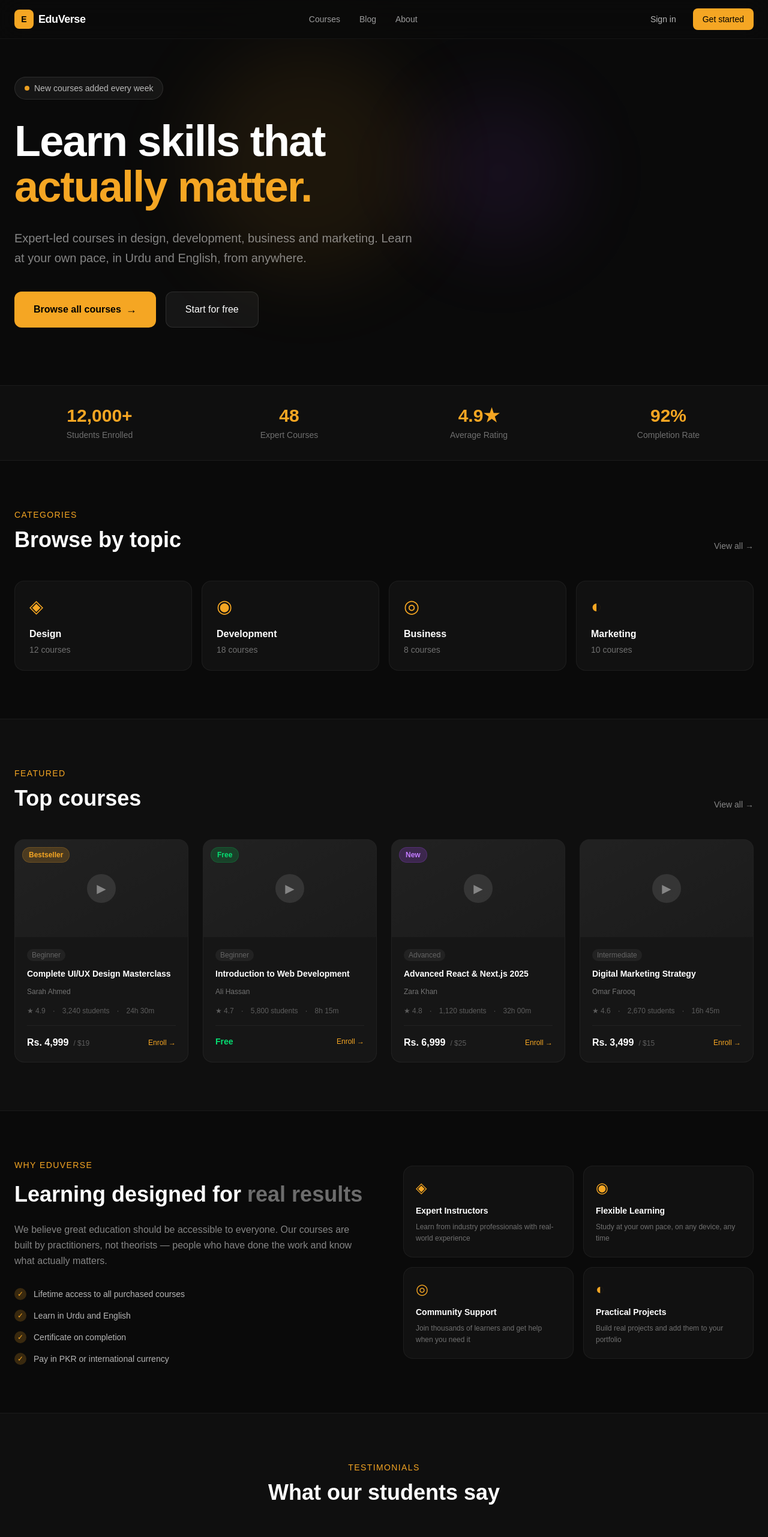
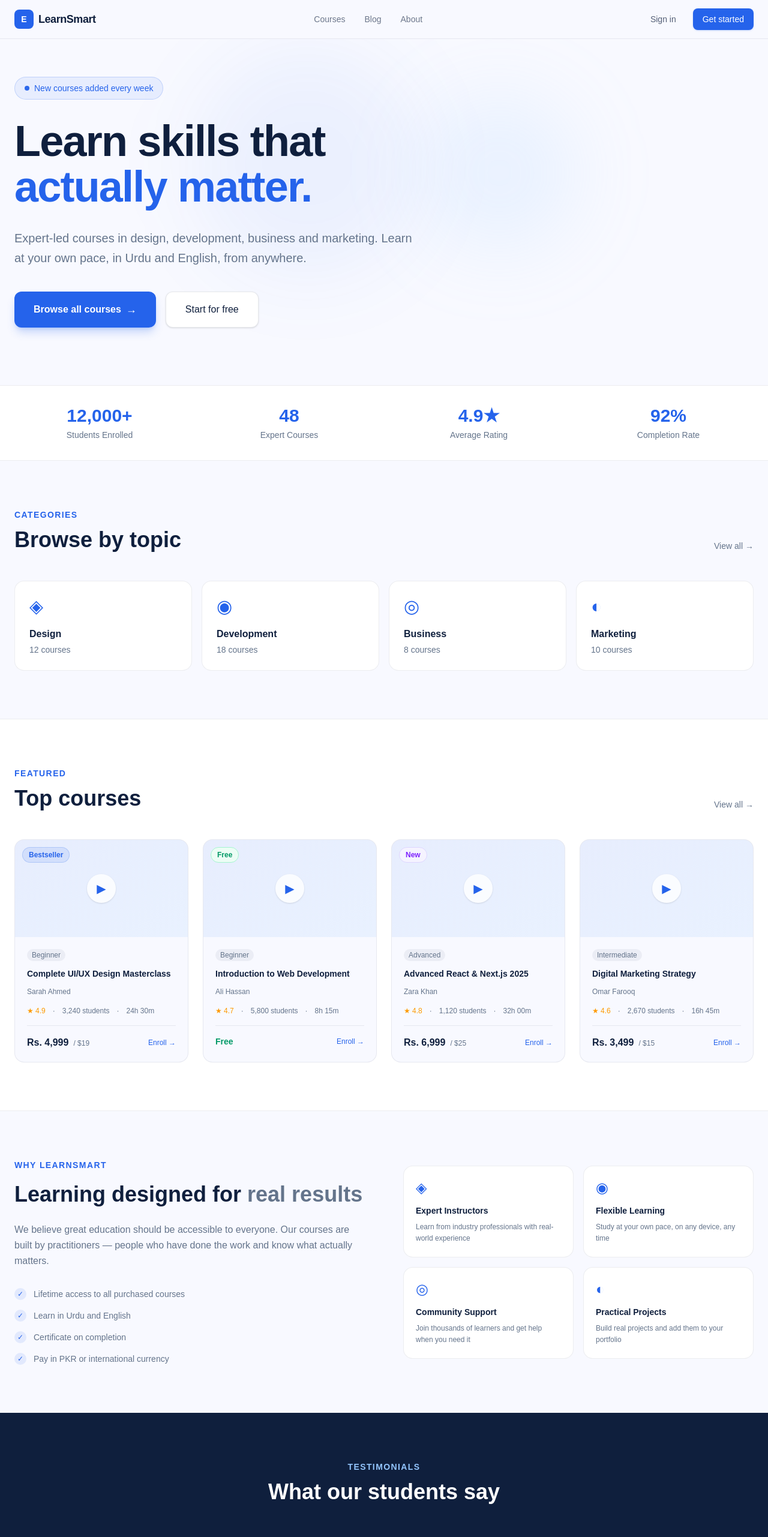
Before and after one commit to fa046/course-platform, a Next.js app: page / in a window 1280 px wide. Shown: the top 2562 px of the page at 60% size. Built offline with nearby package versions, Linux system fonts and the light colour scheme.

Commit message:
Update homepage

```diff
--- a/app/page.tsx
+++ b/app/page.tsx
@@ -92,27 +92,27 @@ const testimonials = [
 
 export default function HomePage() {
   return (
-    <main className="min-h-screen bg-[#0A0A0A] text-white overflow-x-hidden">
+    <main className="min-h-screen bg-[#F8F9FF] text-[#0F1F3D] overflow-x-hidden">
 
       {/* Navigation */}
-      <nav className="fixed top-0 left-0 right-0 z-50 border-b border-white/5 bg-[#0A0A0A]/90 backdrop-blur-xl">
+      <nav className="fixed top-0 left-0 right-0 z-50 border-b border-[#0F1F3D]/8 bg-[#F8F9FF]/95 backdrop-blur-xl">
         <div className="max-w-7xl mx-auto px-6 h-16 flex items-center justify-between">
           <Link href="/" className="flex items-center gap-2">
-            <div className="w-8 h-8 rounded-lg bg-[#F5A623] flex items-center justify-center">
-              <span className="text-black font-bold text-sm">E</span>
+            <div className="w-8 h-8 rounded-lg bg-[#2563EB] flex items-center justify-center">
+              <span className="text-white font-bold text-sm">E</span>
             </div>
-            <span className="font-semibold text-lg tracking-tight">EduVerse</span>
+            <span className="font-semibold text-lg tracking-tight text-[#0F1F3D]">LearnSmart</span>
           </Link>
           <div className="hidden md:flex items-center gap-8">
-            <Link href="/courses" className="text-sm text-white/60 hover:text-white transition-colors">Courses</Link>
-            <Link href="/blog" className="text-sm text-white/60 hover:text-white transition-colors">Blog</Link>
-            <Link href="/about" className="text-sm text-white/60 hover:text-white transition-colors">About</Link>
+            <Link href="/courses" className="text-sm text-[#0F1F3D]/60 hover:text-[#0F1F3D] transition-colors">Courses</Link>
+            <Link href="/blog" className="text-sm text-[#0F1F3D]/60 hover:text-[#0F1F3D] transition-colors">Blog</Link>
+            <Link href="/about" className="text-sm text-[#0F1F3D]/60 hover:text-[#0F1F3D] transition-colors">About</Link>
           </div>
           <div className="flex items-center gap-3">
-            <Link href="/sign-in" className="text-sm text-white/70 hover:text-white transition-colors px-4 py-2">
+            <Link href="/sign-in" className="text-sm text-[#0F1F3D]/70 hover:text-[#0F1F3D] transition-colors px-4 py-2">
               Sign in
             </Link>
-            <Link href="/sign-up" className="text-sm bg-[#F5A623] text-black font-medium px-4 py-2 rounded-lg hover:bg-[#F5A623]/90 transition-colors">
+            <Link href="/sign-up" className="text-sm bg-[#2563EB] text-white font-medium px-4 py-2 rounded-lg hover:bg-[#1D4ED8] transition-colors shadow-sm shadow-[#2563EB]/20">
               Get started
             </Link>
           </div>
@@ -122,29 +122,29 @@ export default function HomePage() {
       {/* Hero Section */}
       <section className="relative pt-32 pb-24 px-6">
         <div className="absolute inset-0 overflow-hidden">
-          <div className="absolute top-20 left-1/4 w-96 h-96 bg-[#F5A623]/8 rounded-full blur-3xl" />
-          <div className="absolute top-40 right-1/4 w-64 h-64 bg-purple-500/8 rounded-full blur-3xl" />
+          <div className="absolute top-20 left-1/4 w-96 h-96 bg-[#2563EB]/6 rounded-full blur-3xl" />
+          <div className="absolute top-40 right-1/4 w-64 h-64 bg-[#93C5FD]/15 rounded-full blur-3xl" />
         </div>
         <div className="relative max-w-7xl mx-auto">
           <div className="max-w-4xl">
-            <div className="inline-flex items-center gap-2 bg-white/5 border border-white/10 rounded-full px-4 py-2 mb-8">
-              <span className="w-2 h-2 bg-[#F5A623] rounded-full animate-pulse" />
-              <span className="text-sm text-white/70">New courses added every week</span>
+            <div className="inline-flex items-center gap-2 bg-[#2563EB]/8 border border-[#2563EB]/20 rounded-full px-4 py-2 mb-8">
+              <span className="w-2 h-2 bg-[#2563EB] rounded-full animate-pulse" />
+              <span className="text-sm text-[#2563EB] font-medium">New courses added every week</span>
             </div>
-            <h1 className="text-5xl md:text-7xl font-bold leading-[1.05] tracking-tight mb-8">
+            <h1 className="text-5xl md:text-7xl font-bold leading-[1.05] tracking-tight mb-8 text-[#0F1F3D]">
               Learn skills that
-              <span className="block text-[#F5A623]">actually matter.</span>
+              <span className="block text-[#2563EB]">actually matter.</span>
             </h1>
-            <p className="text-xl text-white/50 leading-relaxed max-w-2xl mb-10">
+            <p className="text-xl text-[#64748B] leading-relaxed max-w-2xl mb-10">
               Expert-led courses in design, development, business and marketing.
               Learn at your own pace, in Urdu and English, from anywhere.
             </p>
             <div className="flex flex-col sm:flex-row gap-4">
-              <Link href="/courses" className="inline-flex items-center justify-center gap-2 bg-[#F5A623] text-black font-semibold px-8 py-4 rounded-xl hover:bg-[#F5A623]/90 transition-all hover:scale-[1.02] text-base">
+              <Link href="/courses" className="inline-flex items-center justify-center gap-2 bg-[#2563EB] text-white font-semibold px-8 py-4 rounded-xl hover:bg-[#1D4ED8] transition-all hover:scale-[1.02] text-base shadow-lg shadow-[#2563EB]/25">
                 Browse all courses
                 <span className="text-lg">→</span>
               </Link>
-              <Link href="/courses?free=true" className="inline-flex items-center justify-center gap-2 bg-white/5 border border-white/10 text-white font-medium px-8 py-4 rounded-xl hover:bg-white/10 transition-all text-base">
+              <Link href="/courses?free=true" className="inline-flex items-center justify-center gap-2 bg-white border border-[#0F1F3D]/10 text-[#0F1F3D] font-medium px-8 py-4 rounded-xl hover:bg-[#0F1F3D]/5 transition-all text-base shadow-sm">
                 Start for free
               </Link>
             </div>
@@ -153,13 +153,13 @@ export default function HomePage() {
       </section>
 
       {/* Stats Bar */}
-      <section className="border-y border-white/5 bg-white/[0.02]">
+      <section className="border-y border-[#0F1F3D]/8 bg-white">
         <div className="max-w-7xl mx-auto px-6 py-8">
           <div className="grid grid-cols-2 md:grid-cols-4 gap-8">
             {stats.map((stat) => (
               <div key={stat.label} className="text-center">
-                <div className="text-3xl font-bold text-[#F5A623] mb-1">{stat.value}</div>
-                <div className="text-sm text-white/40">{stat.label}</div>
+                <div className="text-3xl font-bold text-[#2563EB] mb-1">{stat.value}</div>
+                <div className="text-sm text-[#64748B]">{stat.label}</div>
               </div>
             ))}
           </div>
@@ -171,20 +171,20 @@ export default function HomePage() {
         <div className="max-w-7xl mx-auto">
           <div className="flex items-end justify-between mb-12">
             <div>
-              <p className="text-[#F5A623] text-sm font-medium uppercase tracking-widest mb-3">Categories</p>
-              <h2 className="text-3xl md:text-4xl font-bold">Browse by topic</h2>
+              <p className="text-[#2563EB] text-sm font-semibold uppercase tracking-widest mb-3">Categories</p>
+              <h2 className="text-3xl md:text-4xl font-bold text-[#0F1F3D]">Browse by topic</h2>
             </div>
-            <Link href="/courses" className="hidden md:flex text-sm text-white/50 hover:text-white transition-colors items-center gap-1">
+            <Link href="/courses" className="hidden md:flex text-sm text-[#64748B] hover:text-[#2563EB] transition-colors items-center gap-1">
               View all <span>→</span>
             </Link>
           </div>
           <div className="grid grid-cols-2 md:grid-cols-4 gap-4">
             {categories.map((cat) => (
               <Link key={cat.name} href={`/courses?category=${cat.name.toLowerCase()}`}
-                className="group p-6 bg-white/[0.03] border border-white/5 rounded-2xl hover:border-[#F5A623]/30 hover:bg-white/[0.06] transition-all cursor-pointer">
-                <div className="text-3xl mb-4 text-[#F5A623]">{cat.icon}</div>
-                <div className="font-semibold text-white mb-1">{cat.name}</div>
-                <div className="text-sm text-white/40">{cat.count}</div>
+                className="group p-6 bg-white border border-[#0F1F3D]/8 rounded-2xl hover:border-[#2563EB]/40 hover:shadow-lg hover:shadow-[#2563EB]/8 transition-all cursor-pointer">
+                <div className="text-3xl mb-4 text-[#2563EB]">{cat.icon}</div>
+                <div className="font-semibold text-[#0F1F3D] mb-1">{cat.name}</div>
+                <div className="text-sm text-[#64748B]">{cat.count}</div>
               </Link>
             ))}
           </div>
@@ -192,30 +192,30 @@ export default function HomePage() {
       </section>
 
       {/* Featured Courses */}
-      <section className="py-20 px-6 bg-white/[0.02] border-y border-white/5">
+      <section className="py-20 px-6 bg-white border-y border-[#0F1F3D]/8">
         <div className="max-w-7xl mx-auto">
           <div className="flex items-end justify-between mb-12">
             <div>
-              <p className="text-[#F5A623] text-sm font-medium uppercase tracking-widest mb-3">Featured</p>
-              <h2 className="text-3xl md:text-4xl font-bold">Top courses</h2>
+              <p className="text-[#2563EB] text-sm font-semibold uppercase tracking-widest mb-3">Featured</p>
+              <h2 className="text-3xl md:text-4xl font-bold text-[#0F1F3D]">Top courses</h2>
             </div>
-            <Link href="/courses" className="hidden md:flex text-sm text-white/50 hover:text-white transition-colors items-center gap-1">
+            <Link href="/courses" className="hidden md:flex text-sm text-[#64748B] hover:text-[#2563EB] transition-colors items-center gap-1">
               View all <span>→</span>
             </Link>
           </div>
           <div className="grid grid-cols-1 md:grid-cols-2 lg:grid-cols-4 gap-6">
             {featuredCourses.map((course) => (
               <Link key={course.id} href={`/courses/${course.id}`}
-                className="group bg-white/[0.03] border border-white/5 rounded-2xl overflow-hidden hover:border-white/15 transition-all hover:translate-y-[-2px]">
-                <div className="aspect-video bg-gradient-to-br from-white/5 to-white/[0.02] relative flex items-center justify-center">
-                  <div className="w-12 h-12 rounded-full bg-white/10 flex items-center justify-center">
-                    <span className="text-white/40 text-xl">▶</span>
+                className="group bg-[#F8F9FF] border border-[#0F1F3D]/8 rounded-2xl overflow-hidden hover:border-[#2563EB]/30 hover:shadow-xl hover:shadow-[#2563EB]/10 transition-all hover:translate-y-[-2px]">
+                <div className="aspect-video bg-gradient-to-br from-[#2563EB]/8 to-[#93C5FD]/15 relative flex items-center justify-center">
+                  <div className="w-12 h-12 rounded-full bg-white/80 flex items-center justify-center shadow-sm">
+                    <span className="text-[#2563EB] text-xl">▶</span>
                   </div>
                   {course.badge && (
                     <span className={`absolute top-3 left-3 text-xs font-semibold px-2.5 py-1 rounded-full ${
-                      course.badge === "Free" ? "bg-green-500/20 text-green-400 border border-green-500/20" :
-                      course.badge === "Bestseller" ? "bg-[#F5A623]/20 text-[#F5A623] border border-[#F5A623]/20" :
-                      "bg-purple-500/20 text-purple-400 border border-purple-500/20"
+                      course.badge === "Free" ? "bg-emerald-50 text-emerald-600 border border-emerald-200" :
+                      course.badge === "Bestseller" ? "bg-[#2563EB]/10 text-[#2563EB] border border-[#2563EB]/20" :
+                      "bg-violet-50 text-violet-600 border border-violet-200"
                     }`}>
                       {course.badge}
                     </span>
@@ -223,29 +223,29 @@ export default function HomePage() {
                 </div>
                 <div className="p-5">
                   <div className="flex items-center gap-2 mb-3">
-                    <span className="text-xs text-white/30 bg-white/5 px-2 py-0.5 rounded-full">{course.level}</span>
+                    <span className="text-xs text-[#64748B] bg-[#0F1F3D]/5 px-2 py-0.5 rounded-full">{course.level}</span>
                   </div>
-                  <h3 className="font-semibold text-sm leading-snug mb-3 text-white group-hover:text-[#F5A623] transition-colors line-clamp-2">
+                  <h3 className="font-semibold text-sm leading-snug mb-3 text-[#0F1F3D] group-hover:text-[#2563EB] transition-colors line-clamp-2">
                     {course.title}
                   </h3>
-                  <p className="text-xs text-white/40 mb-4">{course.instructor}</p>
-                  <div className="flex items-center gap-3 text-xs text-white/30 mb-4">
-                    <span>★ {course.rating}</span>
+                  <p className="text-xs text-[#64748B] mb-4">{course.instructor}</p>
+                  <div className="flex items-center gap-3 text-xs text-[#64748B] mb-4">
+                    <span className="text-amber-500">★ {course.rating}</span>
                     <span>·</span>
                     <span>{course.students.toLocaleString()} students</span>
                     <span>·</span>
                     <span>{course.duration}</span>
                   </div>
-                  <div className="flex items-center justify-between pt-4 border-t border-white/5">
+                  <div className="flex items-center justify-between pt-4 border-t border-[#0F1F3D]/8">
                     {course.is_free ? (
-                      <span className="text-green-400 font-semibold text-sm">Free</span>
+                      <span className="text-emerald-600 font-semibold text-sm">Free</span>
                     ) : (
                       <div>
-                        <span className="text-white font-semibold">Rs. {course.price_pkr.toLocaleString()}</span>
-                        <span className="text-white/30 text-xs ml-2">/ ${course.price_usd}</span>
+                        <span className="text-[#0F1F3D] font-semibold">Rs. {course.price_pkr.toLocaleString()}</span>
+                        <span className="text-[#64748B] text-xs ml-2">/ ${course.price_usd}</span>
                       </div>
                     )}
-                    <span className="text-xs text-[#F5A623] group-hover:translate-x-1 transition-transform inline-block">
+                    <span className="text-xs text-[#2563EB] group-hover:translate-x-1 transition-transform inline-block">
                       Enroll →
                     </span>
                   </div>
@@ -256,20 +256,20 @@ export default function HomePage() {
         </div>
       </section>
 
-      {/* Why Us Section */}
+      {/* Why Us */}
       <section className="py-20 px-6">
         <div className="max-w-7xl mx-auto">
           <div className="grid md:grid-cols-2 gap-16 items-center">
             <div>
-              <p className="text-[#F5A623] text-sm font-medium uppercase tracking-widest mb-4">Why EduVerse</p>
-              <h2 className="text-3xl md:text-4xl font-bold mb-6 leading-tight">
+              <p className="text-[#2563EB] text-sm font-semibold uppercase tracking-widest mb-4">Why LearnSmart</p>
+              <h2 className="text-3xl md:text-4xl font-bold mb-6 leading-tight text-[#0F1F3D]">
                 Learning designed for
-                <span className="text-white/40"> real results</span>
+                <span className="text-[#64748B]"> real results</span>
               </h2>
-              <p className="text-white/50 leading-relaxed mb-8">
+              <p className="text-[#64748B] leading-relaxed mb-8">
                 We believe great education should be accessible to everyone.
-                Our courses are built by practitioners, not theorists — people
-                who have done the work and know what actually matters.
+                Our courses are built by practitioners — people who have done
+                the work and know what actually matters.
               </p>
               <div className="space-y-4">
                 {[
@@ -279,10 +279,10 @@ export default function HomePage() {
                   "Pay in PKR or international currency",
                 ].map((item) => (
                   <div key={item} className="flex items-center gap-3">
-                    <div className="w-5 h-5 rounded-full bg-[#F5A623]/20 flex items-center justify-center flex-shrink-0">
-                      <span className="text-[#F5A623] text-xs">✓</span>
+                    <div className="w-5 h-5 rounded-full bg-[#2563EB]/10 flex items-center justify-center flex-shrink-0">
+                      <span className="text-[#2563EB] text-xs">✓</span>
                     </div>
-                    <span className="text-white/70 text-sm">{item}</span>
+                    <span className="text-[#64748B] text-sm">{item}</span>
                   </div>
                 ))}
               </div>
@@ -294,10 +294,10 @@ export default function HomePage() {
                 { icon: "◎", title: "Community Support", desc: "Join thousands of learners and get help when you need it" },
                 { icon: "◐", title: "Practical Projects", desc: "Build real projects and add them to your portfolio" },
               ].map((item) => (
-                <div key={item.title} className="p-5 bg-white/[0.03] border border-white/5 rounded-2xl">
-                  <div className="text-2xl text-[#F5A623] mb-3">{item.icon}</div>
-                  <div className="font-semibold text-sm mb-2">{item.title}</div>
-                  <div className="text-xs text-white/40 leading-relaxed">{item.desc}</div>
+                <div key={item.title} className="p-5 bg-white border border-[#0F1F3D]/8 rounded-2xl hover:border-[#2563EB]/30 hover:shadow-md transition-all">
+                  <div className="text-2xl text-[#2563EB] mb-3">{item.icon}</div>
+                  <div className="font-semibold text-sm mb-2 text-[#0F1F3D]">{item.title}</div>
+                  <div className="text-xs text-[#64748B] leading-relaxed">{item.desc}</div>
                 </div>
               ))}
             </div>
@@ -306,25 +306,23 @@ export default function HomePage() {
       </section>
 
       {/* Testimonials */}
-      <section className="py-20 px-6 bg-white/[0.02] border-y border-white/5">
+      <section className="py-20 px-6 bg-[#0F1F3D]">
         <div className="max-w-7xl mx-auto">
           <div className="text-center mb-14">
-            <p className="text-[#F5A623] text-sm font-medium uppercase tracking-widest mb-3">Testimonials</p>
-            <h2 className="text-3xl md:text-4xl font-bold">What our students say</h2>
+            <p className="text-[#93C5FD] text-sm font-semibold uppercase tracking-widest mb-3">Testimonials</p>
+            <h2 className="text-3xl md:text-4xl font-bold text-white">What our students say</h2>
           </div>
           <div className="grid md:grid-cols-3 gap-6">
             {testimonials.map((t) => (
-              <div key={t.name} className="p-6 bg-white/[0.03] border border-white/5 rounded-2xl">
-                <div className="flex items-center gap-1 text-[#F5A623] text-sm mb-4">
-                  {"★★★★★"}
-                </div>
+              <div key={t.name} className="p-6 bg-white/5 border border-white/10 rounded-2xl hover:border-[#93C5FD]/30 transition-all">
+                <div className="flex items-center gap-1 text-[#93C5FD] text-sm mb-4">{"★★★★★"}</div>
                 <p className="text-white/70 text-sm leading-relaxed mb-6">&ldquo;{t.text}&rdquo;</p>
                 <div className="flex items-center gap-3">
-                  <div className="w-9 h-9 rounded-full bg-[#F5A623]/20 flex items-center justify-center text-xs font-bold text-[#F5A623]">
+                  <div className="w-9 h-9 rounded-full bg-[#2563EB]/30 flex items-center justify-center text-xs font-bold text-[#93C5FD]">
                     {t.avatar}
                   </div>
                   <div>
-                    <div className="text-sm font-semibold">{t.name}</div>
+                    <div className="text-sm font-semibold text-white">{t.name}</div>
                     <div className="text-xs text-white/40">{t.role}</div>
                   </div>
                 </div>
@@ -334,22 +332,22 @@ export default function HomePage() {
         </div>
       </section>
 
-      {/* CTA Section */}
-      <section className="py-24 px-6">
+      {/* CTA */}
+      <section className="py-24 px-6 bg-[#F8F9FF]">
         <div className="max-w-4xl mx-auto text-center">
-          <h2 className="text-4xl md:text-5xl font-bold mb-6 leading-tight">
+          <h2 className="text-4xl md:text-5xl font-bold mb-6 leading-tight text-[#0F1F3D]">
             Ready to start
-            <span className="text-[#F5A623]"> learning today?</span>
+            <span className="text-[#2563EB]"> learning today?</span>
           </h2>
-          <p className="text-white/50 text-lg mb-10 max-w-xl mx-auto">
+          <p className="text-[#64748B] text-lg mb-10 max-w-xl mx-auto">
             Join over 12,000 students who are already building the skills
             that will shape their future.
           </p>
           <div className="flex flex-col sm:flex-row gap-4 justify-center">
-            <Link href="/sign-up" className="inline-flex items-center justify-center gap-2 bg-[#F5A623] text-black font-semibold px-8 py-4 rounded-xl hover:bg-[#F5A623]/90 transition-all hover:scale-[1.02] text-base">
+            <Link href="/sign-up" className="inline-flex items-center justify-center gap-2 bg-[#2563EB] text-white font-semibold px-8 py-4 rounded-xl hover:bg-[#1D4ED8] transition-all hover:scale-[1.02] text-base shadow-lg shadow-[#2563EB]/25">
               Create free account →
             </Link>
-            <Link href="/courses?free=true" className="inline-flex items-center justify-center gap-2 bg-white/5 border border-white/10 text-white font-medium px-8 py-4 rounded-xl hover:bg-white/10 transition-all text-base">
+            <Link href="/courses?free=true" className="inline-flex items-center justify-center gap-2 bg-white border border-[#0F1F3D]/10 text-[#0F1F3D] font-medium px-8 py-4 rounded-xl hover:bg-[#0F1F3D]/5 transition-all text-base shadow-sm">
               Browse free courses
             </Link>
           </div>
@@ -357,23 +355,21 @@ export default function HomePage() {
       </section>
 
       {/* Footer */}
-      <footer className="border-t border-white/5 py-12 px-6">
-        <div className="max-w-7xl mx-auto">
-          <div className="flex flex-col md:flex-row items-center justify-between gap-4">
-            <div className="flex items-center gap-2">
-              <div className="w-7 h-7 rounded-lg bg-[#F5A623] flex items-center justify-center">
-                <span className="text-black font-bold text-xs">E</span>
-              </div>
-              <span className="font-semibold">EduVerse</span>
+      <footer className="border-t border-[#0F1F3D]/8 bg-white py-12 px-6">
+        <div className="max-w-7xl mx-auto flex flex-col md:flex-row items-center justify-between gap-4">
+          <div className="flex items-center gap-2">
+            <div className="w-7 h-7 rounded-lg bg-[#2563EB] flex items-center justify-center">
+              <span className="text-white font-bold text-xs">E</span>
             </div>
-            <div className="flex items-center gap-6 text-sm text-white/40">
-              <Link href="/courses" className="hover:text-white transition-colors">Courses</Link>
-              <Link href="/blog" className="hover:text-white transition-colors">Blog</Link>
-              <Link href="/privacy" className="hover:text-white transition-colors">Privacy</Link>
-              <Link href="/terms" className="hover:text-white transition-colors">Terms</Link>
-            </div>
-            <p className="text-sm text-white/20">© 2025 EduVerse. All rights reserved.</p>
+            <span className="font-semibold text-[#0F1F3D]">LearnSmart</span>
           </div>
+          <div className="flex items-center gap-6 text-sm text-[#64748B]">
+            <Link href="/courses" className="hover:text-[#2563EB] transition-colors">Courses</Link>
+            <Link href="/blog" className="hover:text-[#2563EB] transition-colors">Blog</Link>
+            <Link href="/privacy" className="hover:text-[#2563EB] transition-colors">Privacy</Link>
+            <Link href="/terms" className="hover:text-[#2563EB] transition-colors">Terms</Link>
+          </div>
+          <p className="text-sm text-[#64748B]/50">© 2025 LearnSmart. All rights reserved.</p>
         </div>
       </footer>
 
```
